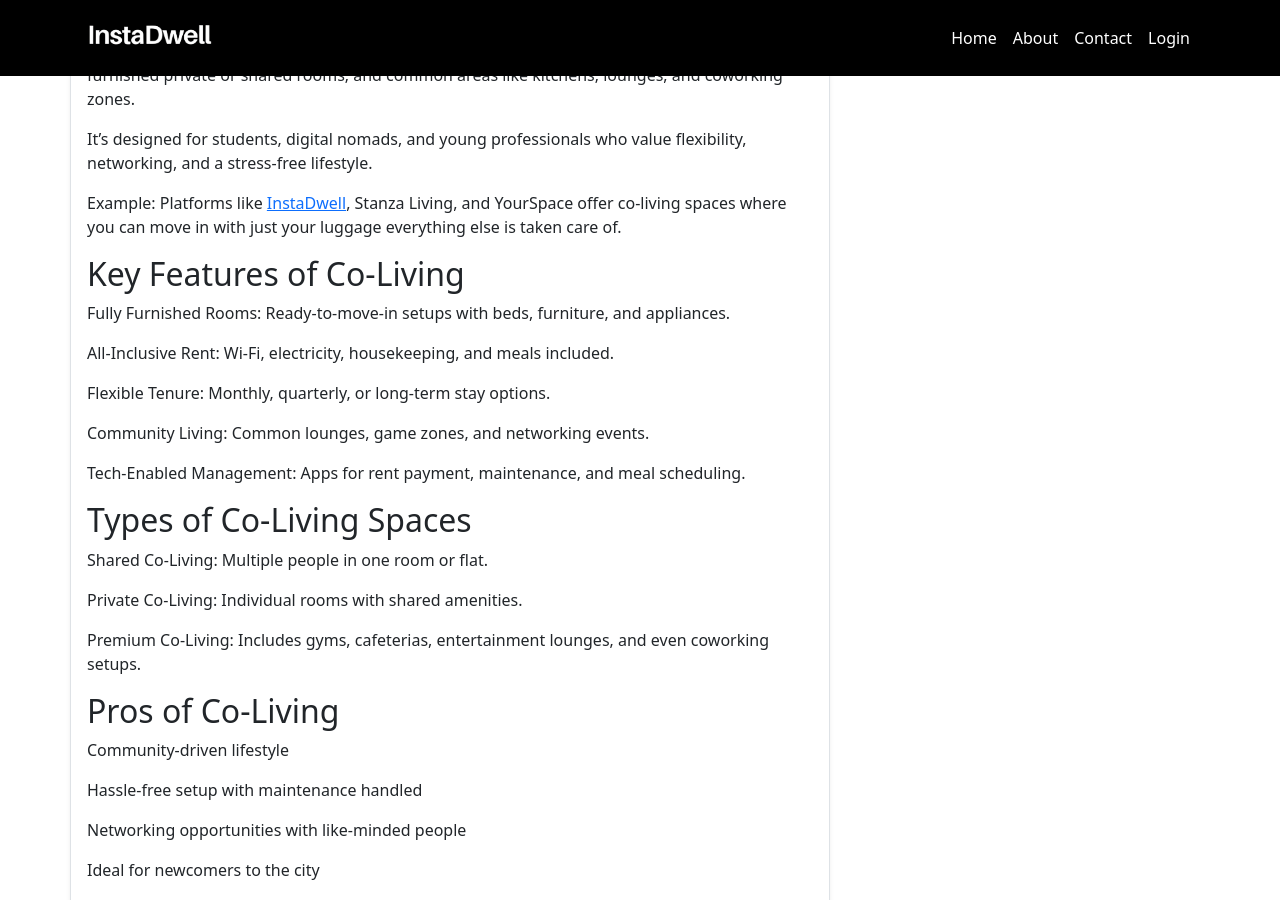
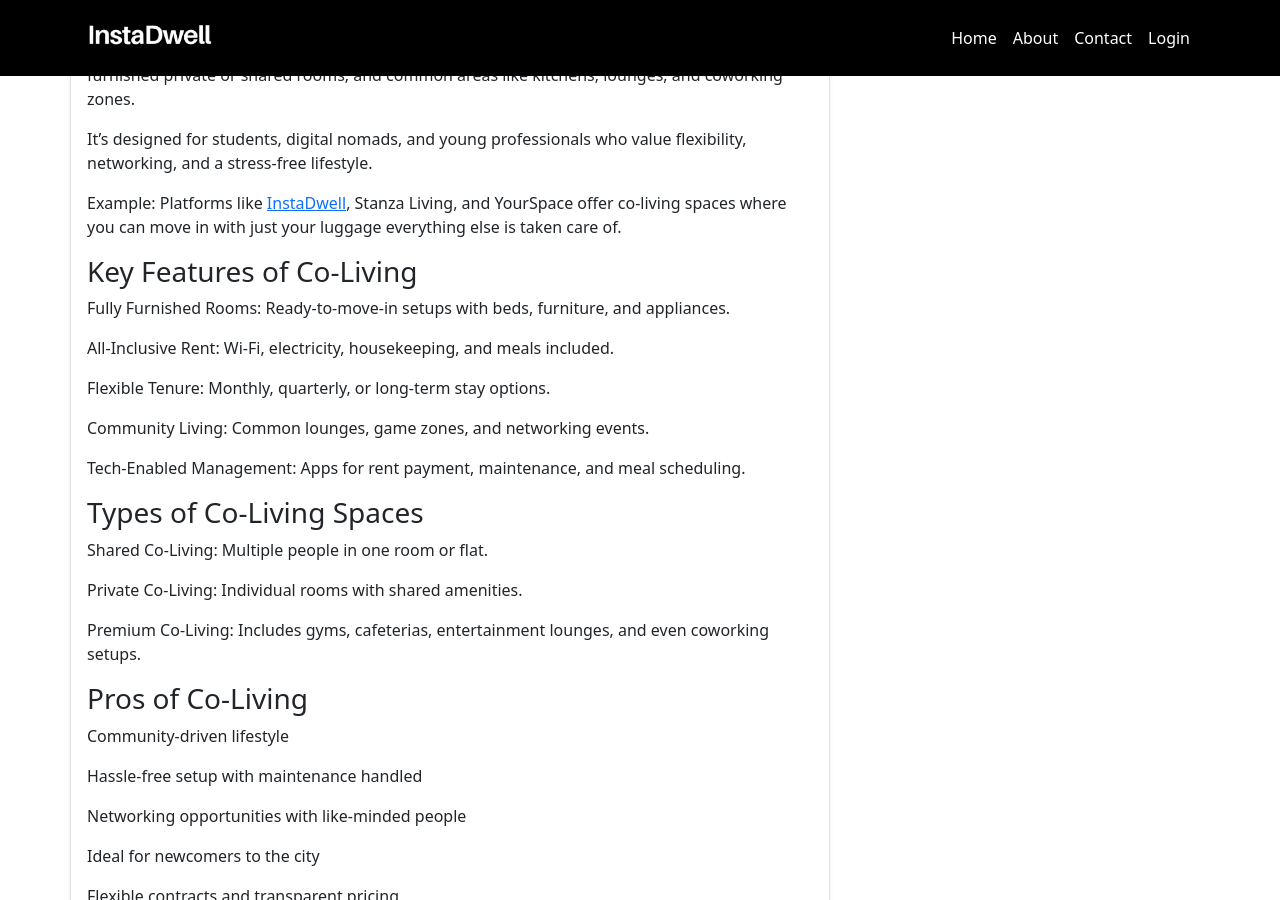
Before and after one commit to instadw/instadwell-blog, a Jekyll site: the page built from _posts/2025-10-20-co-living-vs-pg-which-one-is-better-for-comfort-and-cost.md, in a window 1280 px wide and 900 px high, scrolled down 1501 px. Built offline with Jekyll 4.4.1, drawn with Linux system fonts in a browser that asks for light colours.

```diff
--- a/_posts/2025-10-20-co-living-vs-pg-which-one-is-better-for-comfort-and-cost.md
+++ b/_posts/2025-10-20-co-living-vs-pg-which-one-is-better-for-comfort-and-cost.md
@@ -51,7 +51,7 @@ It’s designed for students, digital nomads, and young professionals who value
 
 Example: Platforms like [InstaDwell](https://instadwell.com/), Stanza Living, and YourSpace offer co-living spaces where you can move in with just your luggage everything else is taken care of.
 
-## Key Features of Co-Living
+### Key Features of Co-Living
 
 Fully Furnished Rooms: Ready-to-move-in setups with beds, furniture, and appliances.
 
@@ -63,7 +63,7 @@ Community Living: Common lounges, game zones, and networking events.
 
 Tech-Enabled Management: Apps for rent payment, maintenance, and meal scheduling.
 
-## Types of Co-Living Spaces
+### Types of Co-Living Spaces
 
 Shared Co-Living: Multiple people in one room or flat.
 
@@ -71,7 +71,7 @@ Private Co-Living: Individual rooms with shared amenities.
 
 Premium Co-Living: Includes gyms, cafeterias, entertainment lounges, and even coworking setups.
 
-## Pros of Co-Living
+### Pros of Co-Living
 
 Community-driven lifestyle
 
@@ -83,7 +83,7 @@ Ideal for newcomers to the city
 
 Flexible contracts and transparent pricing
 
-## Cons of Co-Living
+### Cons of Co-Living
 
 Higher rent compared to PGs
 
@@ -92,11 +92,11 @@ Less privacy in shared spaces
 Limited customization (pre-furnished setup)
 
 ## **Understanding PG (Paying Guest Accommodation)**
-## What Is a PG?
+### What Is a PG?
 
 A PG (Paying Guest) accommodation allows you to rent a part of someone’s home or property, usually with shared access to basic facilities like bathrooms, kitchens, and dining areas. PGs are popular among students and entry-level professionals due to their affordability and accessibility.
 
-## Key Features of PGs
+### Key Features of PGs
 
 Rent includes stay and sometimes meals.
 
@@ -106,7 +106,7 @@ Typically gender-specific (Boys PGs or Girls PGs).
 
 Located near educational or IT hubs.
 
-## Pros of PGs
+### Pros of PGs
 
 Budget-friendly and accessible
 
@@ -116,7 +116,7 @@ Ideal for short stays
 
 Widespread availability across all cities
 
-## Cons of PGs
+### Cons of PGs
 
 Strict rules (timings, visitors, etc.)
 
@@ -145,20 +145,20 @@ Booking Method	Offline, manual	Online through verified platforms like InstaDwell
 
 Comfort plays a crucial role in determining your quality of life especially when you’re far from home.
 
-## Co-Living Comfort
+### Co-Living Comfort
 
 Co-Living spaces are designed to provide hotel-like convenience. You get ergonomic furniture, 24/7 maintenance, air-conditioned rooms, and even recreational zones.
 
 They also create a sense of belonging, thanks to shared activities, fitness programs, and movie nights. For many young professionals, this social environment reduces loneliness and promotes mental well-being.
 
-## PG Comfort
+### PG Comfort
 
 PG accommodations vary drastically from basic setups to semi-furnished rooms. Comfort depends heavily on the landlord. You might get simple furniture and meals, but cleaning, repairs, and hygiene often remain inconsistent.
 
 While PGs work for short-term stays, they’re rarely ideal for long-term comfort or community experiences.
 
 ## **Cost Comparison: Co-Living vs PG**
-## PG Costs
+### PG Costs
 
 PGs are cheaper because they offer limited facilities. The rent usually includes food and lodging, but utilities like Wi-Fi, laundry, or maintenance may come as extra charges.
 
@@ -166,7 +166,7 @@ Average Cost Range: ₹5,000 – ₹10,000/month
 
 However, many PGs require deposits and have strict refund policies, adding to hidden expenses.
 
-## Co-Living Costs
+### Co-Living Costs
 
 Co-Living spaces charge higher rents but cover almost everything  from furniture and Wi-Fi to housekeeping and community access. You pay once, and all your basic needs are covered.
 
@@ -174,7 +174,7 @@ Average Cost Range: ₹8,000 – ₹15,000/month
 
 Considering the facilities, co-living spaces offer better value for money, especially for longer stays.
 
-## Cost vs Comfort Summary
+### Cost vs Comfort Summary
 Aspect	PG	Co-Living
 Rent	Lower	Higher
 Hidden Costs	Common (utilities, deposits)	Rare (all-inclusive)
@@ -212,7 +212,7 @@ However, before renting a PG, ensure you verify the property and landlord to avo
 
 In today’s digital age, finding the right accommodation shouldn’t feel like guesswork. Platforms like InstaDwell bridge the gap between comfort and trust by offering verified listings of PGs, hostels, and co-living spaces across major cities.
 
-## Why InstaDwell?
+### Why InstaDwell?
 
 Verified photos and authentic property details.
 
```
